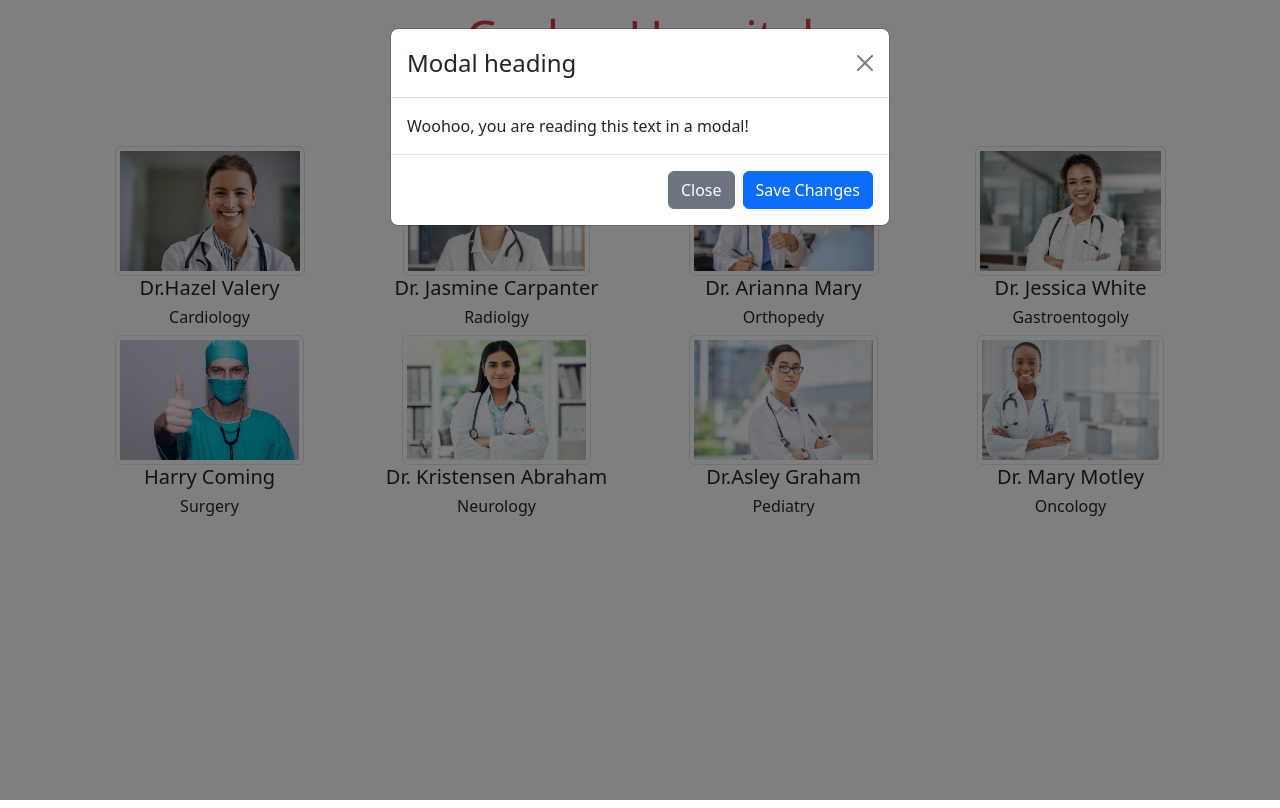
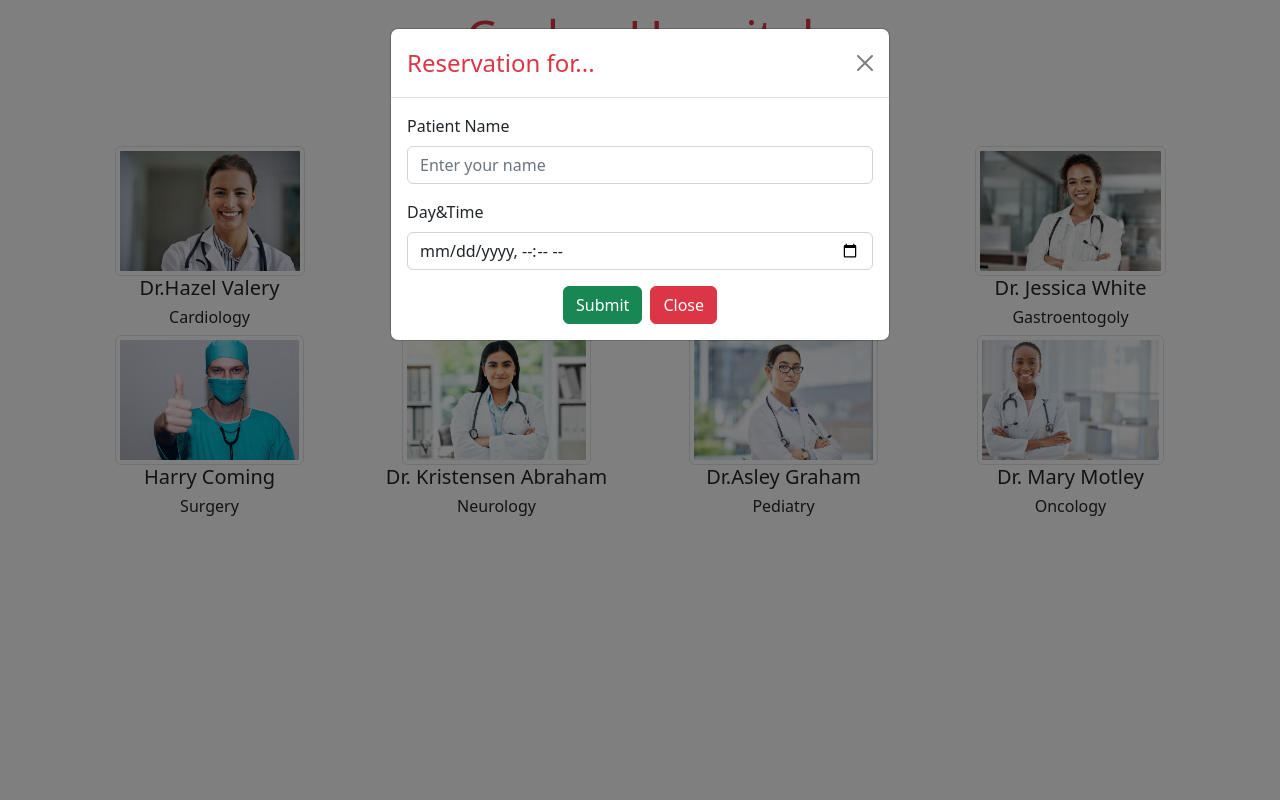
Before and after one commit to axel-ac/appoinment-hospital, a React (Create React App) app: page / in a window 1280 px wide. Both pictures are taken after a click on the picture 209 px from the left and 210 px from the top of the page. Built offline with nearby package versions, Linux system fonts and the light colour scheme.

Commit message:
addmodal-form

```diff
--- a/src/components/AddModal.jsx
+++ b/src/components/AddModal.jsx
@@ -1,23 +1,34 @@
-
-
 import Button from "react-bootstrap/Button";
 import Modal from "react-bootstrap/Modal";
+import Form from "react-bootstrap/Form";
+
 export function AddModal({ show, handleClose }) {
   return (
     <>
       <Modal show={show} onHide={handleClose}>
         <Modal.Header closeButton>
-          <Modal.Title>Modal heading</Modal.Title>
+          <Modal.Title className="text-danger">Reservation for...</Modal.Title>
         </Modal.Header>
-        <Modal.Body>Woohoo, you are reading this text in a modal!</Modal.Body>
-        <Modal.Footer>
-          <Button variant="secondary" onClick={handleClose}>
+        <Modal.Body>
+          <Form>
+            <Form.Group className="mb-3" controlId="name">
+              <Form.Label>Patient Name</Form.Label>
+              <Form.Control type="text" placeholder="Enter your name" />
+            </Form.Group>
+            <Form.Group className="mb-3" controlId="datetime">
+              <Form.Label>Day&Time</Form.Label>
+              <Form.Control type="datetime-local" />
+            </Form.Group>
+            <div className="text-center">
+            <Button variant="success" type="submit" className="me-2">
+              Submit
+            </Button>
+          <Button variant="danger" onClick={handleClose}>
             Close
           </Button>
-          <Button variant="primary" onClick={handleClose}>
-            Save Changes
-          </Button>
-        </Modal.Footer>
+            </div>
+          </Form>
+        </Modal.Body>
       </Modal>
     </>
   );
```
